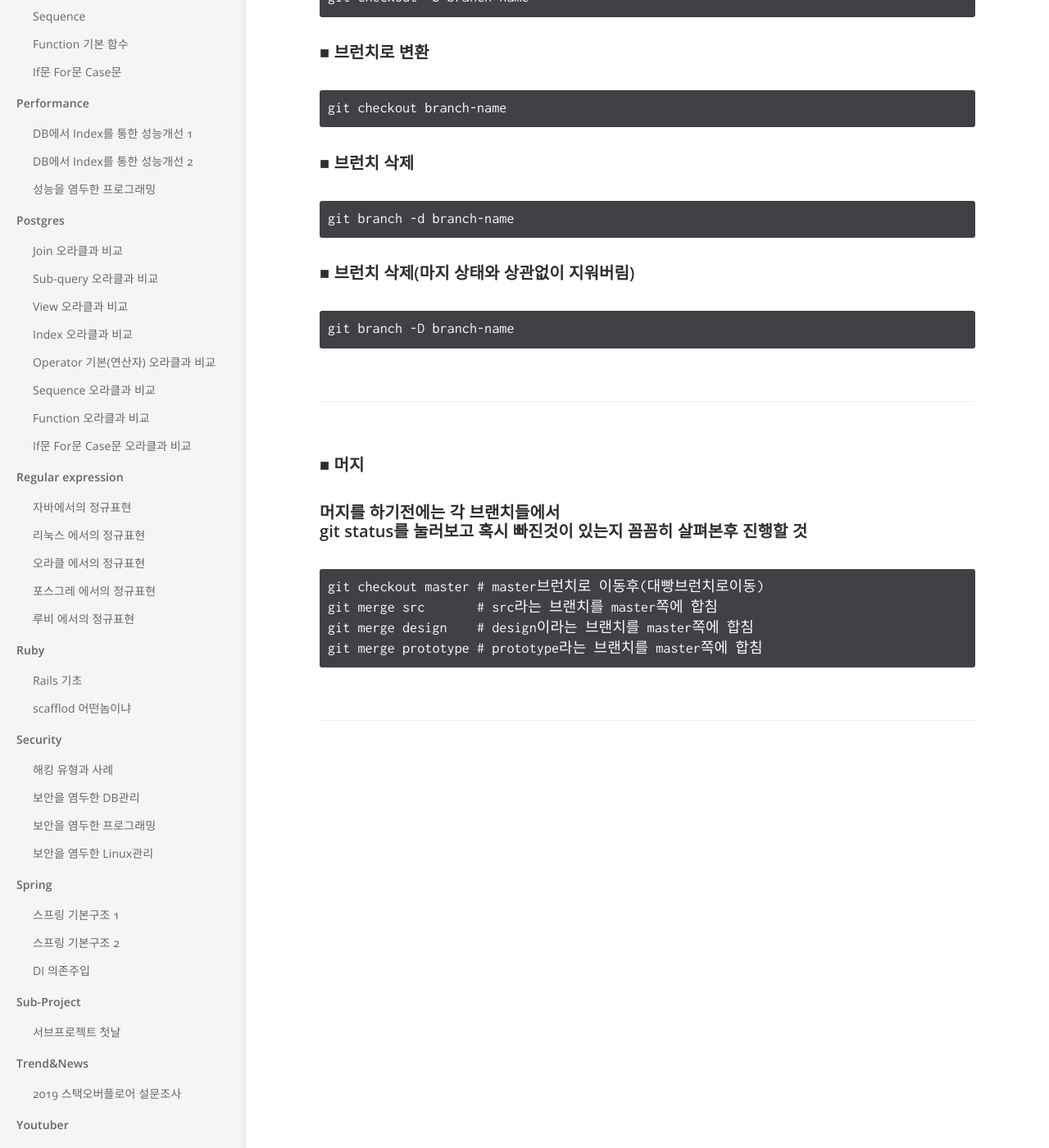
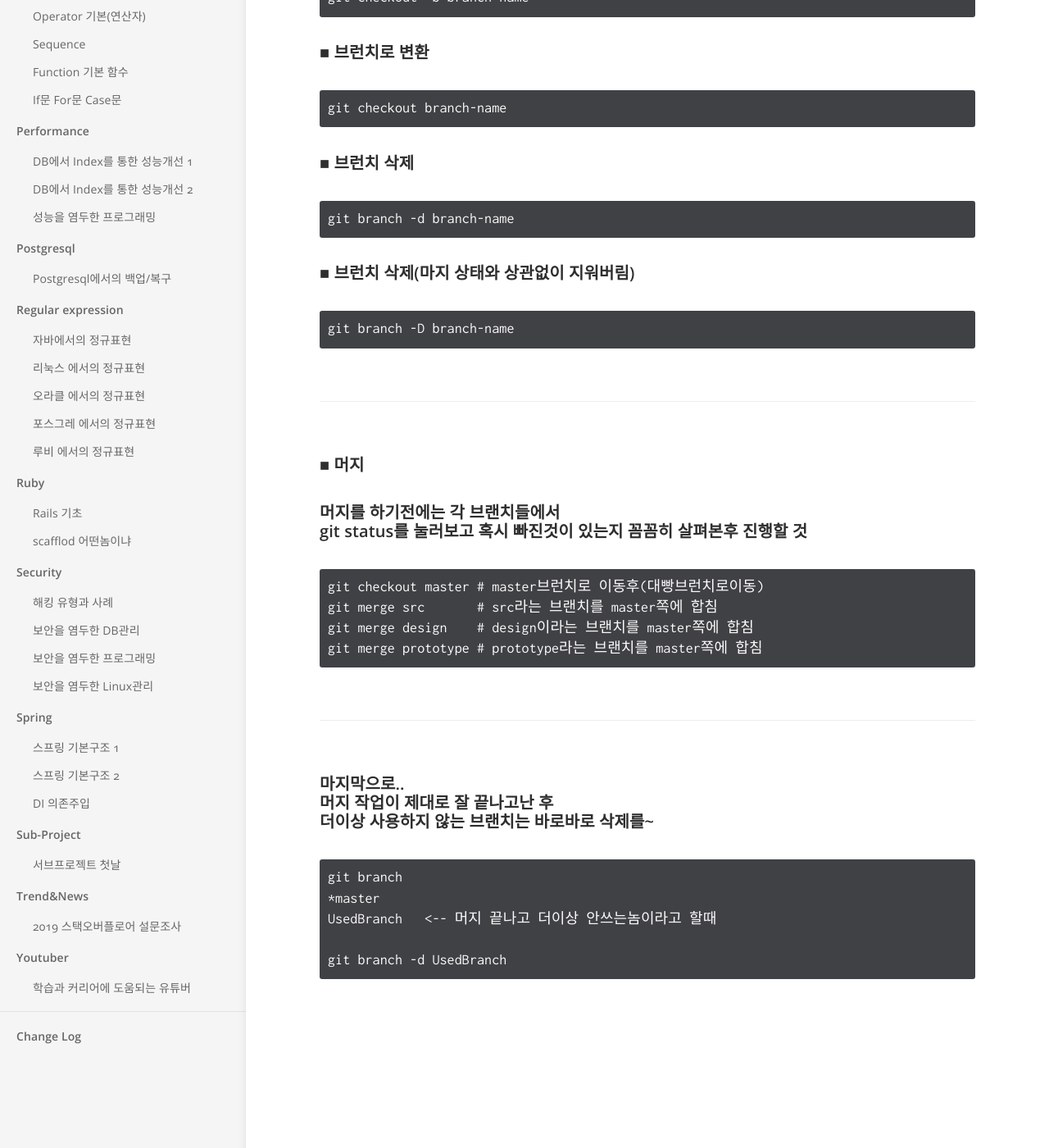
Before and after one commit to nomadsikou/hasune.github.io, a Jekyll site: the page built from _docs/Git&Github/Git-Branch.md, in a window 1280 px wide and 1400 px high, scrolled down 1599 px. Shown: the whole window at 82% size. Built offline with Jekyll 4.4.1, drawn with Linux system fonts in a browser that asks for light colours; comment, search, counter and statistics services are not loaded; some of the changed text lies outside the part shown.

Commit message:
20190728

````diff
--- a/_docs/Git&Github/Git-Branch.md
+++ b/_docs/Git&Github/Git-Branch.md
@@ -84,3 +84,14 @@ git merge prototype # prototype라는 브랜치를 master쪽에 합침
 ```
 
 ---
+
+마지막으로..
+머지 작업이 제대로 잘 끝나고난 후
+더이상 사용하지 않는 브랜치는 바로바로 삭제를~
+```git
+git branch
+*master
+UsedBranch   <-- 머지 끝나고 더이상 안쓰는놈이라고 할때
+
+git branch -d UsedBranch
+```
--- a/_docs/Postgres/Function.md
+++ /dev/null
@@ -1,6 +0,0 @@
----
-title: Function 오라클과 비교
-category: Postgres
-comments: true
-order: 6
----
--- a/_docs/Postgres/INDEX.md
+++ /dev/null
@@ -1,8 +0,0 @@
----
-title: Index 오라클과 비교
-category: Postgres
-comments: true
-order: 4
----
-
-내용추가
--- a/_docs/Postgres/If-For-Case.md
+++ /dev/null
@@ -1,8 +0,0 @@
----
-title: If문 For문 Case문 오라클과 비교
-category: Postgres
-comments: true
-order: 7
----
-
-내용추가
--- a/_docs/Postgres/JOIN.md
+++ /dev/null
@@ -1,8 +0,0 @@
----
-title: Join 오라클과 비교
-category: Postgres
-comments: true
-order: 1
----
-
-내용추가
--- a/_docs/Postgres/Operator.md
+++ /dev/null
@@ -1,8 +0,0 @@
----
-title: Operator 기본(연산자) 오라클과 비교
-category: Postgres
-comments: true
-order: 5
----
-
-내용추가
--- a/_docs/Postgres/SEQUENCE.md
+++ /dev/null
@@ -1,8 +0,0 @@
----
-title: Sequence 오라클과 비교
-category: Postgres
-comments: true
-order: 5
----
-
-내용추가
--- a/_docs/Postgres/SUB-QUERY.md
+++ /dev/null
@@ -1,8 +0,0 @@
----
-title: Sub-query 오라클과 비교
-category: Postgres
-comments: true
-order: 2
----
-
-내용추가
--- a/_docs/Postgres/VIEW.md
+++ /dev/null
@@ -1,8 +0,0 @@
----
-title: View 오라클과 비교
-category: Postgres
-comments: true
-order: 3
----
-
-내용추가
--- /dev/null
+++ b/_docs/Postgresql/Postgresql-backup&restore.md
@@ -0,0 +1,75 @@
+---
+title: Postgresql에서의 백업/복구
+category: Postgresql
+comments: true
+order: 1
+---
+
+이번 플젝에서 하도많이 백업 복원을 하는바람에 ㅜㅜ
+나는 인프라팀도 아니고..
+나는 디비 관리자도 아니고..
+허접한 개발자 이지만;;;
+나의 커리어에 큰 도움이 될것 같지는 않지만..
+
+그래도 얻게된 지식이니 잊기전에 기록을...
+
+■ postgresql에서 백업을 진행할때 가장 기본형
+
+일단, 당연한 순서이지만
+슈퍼유저인 postgres로 유저를 바꿔준다.
+```git
+su - postgres
+```
+- 유저권한이 슈퍼유저가 아닌 일반 유저이면, 풀 백업이 불가능
+- 일반 유저로 백업도 가능하지만 자신의 권한내의 스키마에 관해서만 백업이 가능
+
+이 두가지에 유의해서 백업을 진행해야 하며,
+만약 슈퍼유저 패스워드를 절대 알 방법이 없거나, 보안상 접속 불가일 경우라면
+프로젝트 리더와 상담후 천천히 결정.. ㅋㅋ
+
+또한, 백업의 대상과 범위를 정확하게 규정해야 한다.
+- 특정 테이블만을 할것인지 (데이터를 제외)
+- 특정 테이블의 데이터만을 할것인지
+- 특정 테이블 + 데이터 모두를 할것인지
+- 모든 테이블(데이터 제외)
+- 모든 테이블 + 데이터 모두를 할것인지
+- 모든 테이블의 데이터만을 할것인지
+- 제약조건을 모두 포함시켜서 백업 할것인지
+- 시퀜스도 할것인지 (시퀜스는 테스트로 해봤더니 마지막 번호 그상태로 백업이 가능함)
+- 범위 규정이 끝났다면 현재 접속 유저로 그것이 가능한지?
+
+최악의 경우에는 유저마다 접속해서 백업을 해야하는 상황이 발생 할 수도 있다.
+(우리팀은 그러고 있다는.. -_-;;;)
+
+■ pg_dump 라는 놈으로 백업을 진행
+
+이놈은 옵션이 정말 꾀나 많은놈이다.
+(잔챙이들은 앞으로 조금씩 추가)
+
+가장 기본형은
+
+```git
+pg_dump -U username -h localhost -p 5432 -Fc -d Database_name > dataBak.dmp
+```
+- -U 유저명 지정
+-  -F 덤프할 포맷을 설정(설정포맷을 연이어 써준다)
+    - -Fc 가장 많이 쓰는 기본형 아카이브
+    - -Fp 텍스트 파일로 출력 (이럴때는 백업파일의 확장자를 sql로 해주자)
+    - -Ft tar형식의 아카이브로 출력
+- -t 특정 테이블 지정. 이놈은 복수로 여러개 쓸 수 있다 eX)-t product product_detail
+- -a 데이터 만을 덤프
+- -h 호스트명 지정. (이놈은 /etc/hosts 를 cat해서 확인해보면 됨)
+- -d 데이터베이스 명
+- -p 포트번호 (보안을 위해서 default포트번호를 바꿔쓰기도 하니 살펴볼 필요 있음)
+
+
+■ 복원작업은 pg_restore 라는 놈으로 작업
+
+가장 기본형
+```git
+pg_restore -Fc -c -d Database_name -U postgres dataBak.dmp
+```
+
+- -c 데이터베이스 작성 전에 테이블 등을 드롭시킨다,.
+- -F 백업 파일의 형식을 지정해준다.(위의 덤프할때와 같이 맞춰주면됨)
+- -d 데이터베이스명 지정
````
Also changed, not shown: _docs/Git&Github/Git-gitignore.md (added, +45 -0 lines), _docs/Linux/BashShell-Mybest.md (+2 -0 lines).
